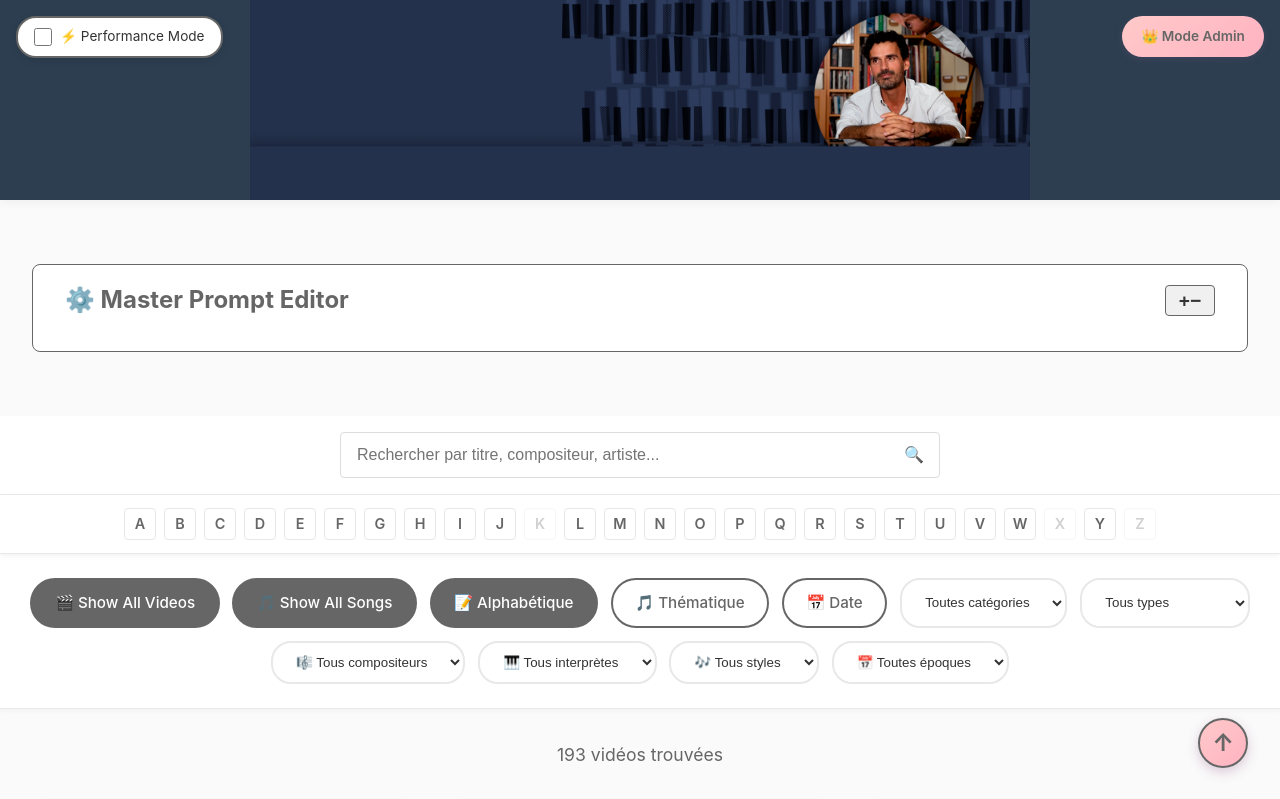
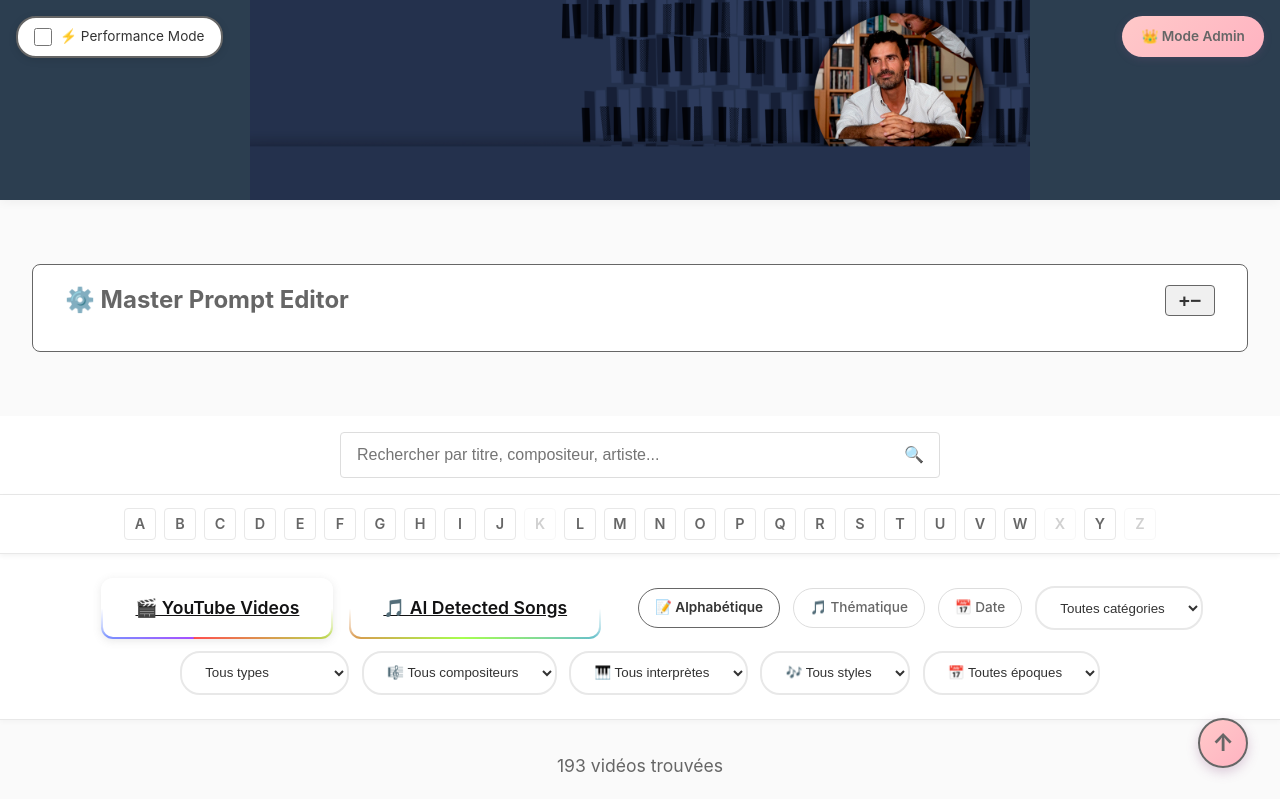
Before and after one commit to ColinusM/Piano-Jazz-Concept, a Flask app: page /?view=videos&sort=alpha in a window 1280 px wide. Shown: the top 799 px of the page. Run offline with Flask 3, Linux system fonts and the light colour scheme; data comes from the database, SQL or seed files in the repository.

Commit message:
Refine rainbow button styling with subtle animation and centered layout
- Slow down rainbow animation (8s) for elegant color transitions
- Center primary view switcher buttons (YouTube Videos / AI Detected Songs)
- Reduce size and remove grey fill from secondary control buttons
- Apply subtle rainbow border to AI Analysis button
- Remove aggressive glow effects for cleaner aesthetic
- Active state uses faster animation (4s) for visual feedback

🤖 Generated with [Claude Code](https://claude.com/claude-code)

Co-Authored-By: Claude <noreply@anthropic.com>

```diff
--- a/templates/index.html
+++ b/templates/index.html
@@ -45,34 +45,91 @@
             display: flex;
             gap: 0.8rem;
             justify-content: center;
+            align-items: center;
             flex-wrap: wrap;
             border-bottom: 1px solid #e8e8e8;
             box-shadow: 0 2px 5px rgba(0,0,0,0.03);
         }
 
+        .controls-primary {
+            display: flex;
+            gap: 1rem;
+            margin: 0 1.5rem;
+            order: -1;
+        }
+
+        :root {
+            --color-1: 0deg 100% 63%;
+            --color-2: 270deg 100% 63%;
+            --color-3: 210deg 100% 63%;
+            --color-4: 195deg 100% 63%;
+            --color-5: 90deg 100% 63%;
+        }
+
+        @keyframes rainbow {
+            0% { background-position: 0% }
+            100% { background-position: 200% }
+        }
+
         .btn {
-            padding: 0.7rem 1.4rem;
+            padding: 0.5rem 1rem;
             background: #fff;
             color: #666;
             text-decoration: none;
-            border-radius: 25px;
-            border: 2px solid #666;
+            border-radius: 20px;
+            border: 1px solid #ddd;
             cursor: pointer;
             transition: all 0.3s;
             font-weight: 500;
-            font-size: 0.95rem;
+            font-size: 0.85rem;
         }
 
         .btn:hover {
-            background: #666;
-            color: #fff;
-            transform: translateY(-2px);
-            box-shadow: 0 4px 12px rgba(150, 88, 138, 0.3);
+            border-color: #999;
+            color: #333;
+            transform: translateY(-1px);
+            box-shadow: 0 2px 8px rgba(0, 0, 0, 0.1);
         }
 
         .btn.active {
-            background: #666;
-            color: #fff;
+            border-color: #666;
+            color: #333;
+            font-weight: 600;
+        }
+
+        .btn-rainbow {
+            position: relative;
+            padding: 0.9rem 2rem;
+            font-size: 1.1rem;
+            font-weight: 600;
+            color: #121213;
+            border: 2px solid transparent;
+            border-radius: 12px;
+            background: linear-gradient(#fff, #fff),
+                        linear-gradient(#fff 50%, rgba(255,255,255,0.6) 80%, rgba(0,0,0,0)),
+                        linear-gradient(90deg,
+                            hsl(var(--color-1)),
+                            hsl(var(--color-5)),
+                            hsl(var(--color-3)),
+                            hsl(var(--color-4)),
+                            hsl(var(--color-2))
+                        );
+            background-clip: padding-box, border-box, border-box;
+            background-origin: border-box;
+            background-size: 300%;
+            animation: rainbow 8s linear infinite;
+            transition: all 0.3s ease;
+        }
+
+        .btn-rainbow:hover {
+            transform: translateY(-1px);
+            box-shadow: 0 4px 12px rgba(0, 0, 0, 0.08);
+        }
+
+        .btn-rainbow.active {
+            animation: rainbow 4s linear infinite;
+            border-width: 2px;
+            box-shadow: 0 2px 8px rgba(100, 100, 100, 0.15);
         }
 
         .container {
@@ -659,12 +733,14 @@
     </div>
 
     <div class="controls">
-        <a href="/?view=videos&sort={{ sort }}" class="btn" style="background: #666; border-color: #666; color: #fff;">
-            🎬 Show All Videos
-        </a>
-        <a href="/?view=songs&sort={{ sort }}" class="btn" style="background: #666; border-color: #666; color: #fff;">
-            🎵 Show All Songs
-        </a>
+        <div class="controls-primary">
+            <a href="/?view=videos&sort={{ sort }}" class="btn-rainbow {% if view == 'videos' %}active{% endif %}">
+                🎬 YouTube Videos
+            </a>
+            <a href="/?view=songs&sort={{ sort }}" class="btn-rainbow {% if view == 'songs' %}active{% endif %}">
+                🎵 AI Detected Songs
+            </a>
+        </div>
         <a href="/?sort=alpha&category={{ category }}&search={{ search }}&type={{ video_type }}&composer={{ composer_filter }}&performer={{ performer_filter }}&style={{ style_filter }}&era={{ era_filter }}" class="btn {% if sort == 'alpha' %}active{% endif %}">
             📝 Alphabétique
         </a>
```
Also changed, not shown: other parts of templates/index.html (+25 -8 lines).
